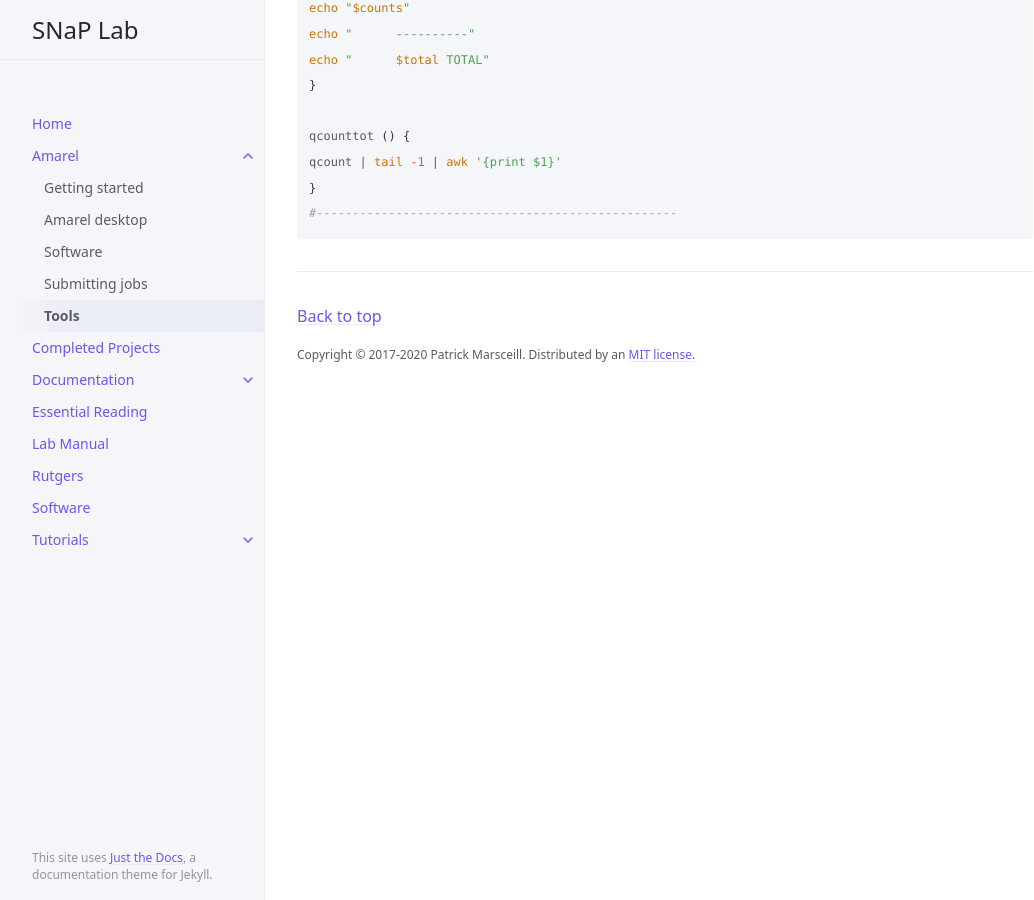
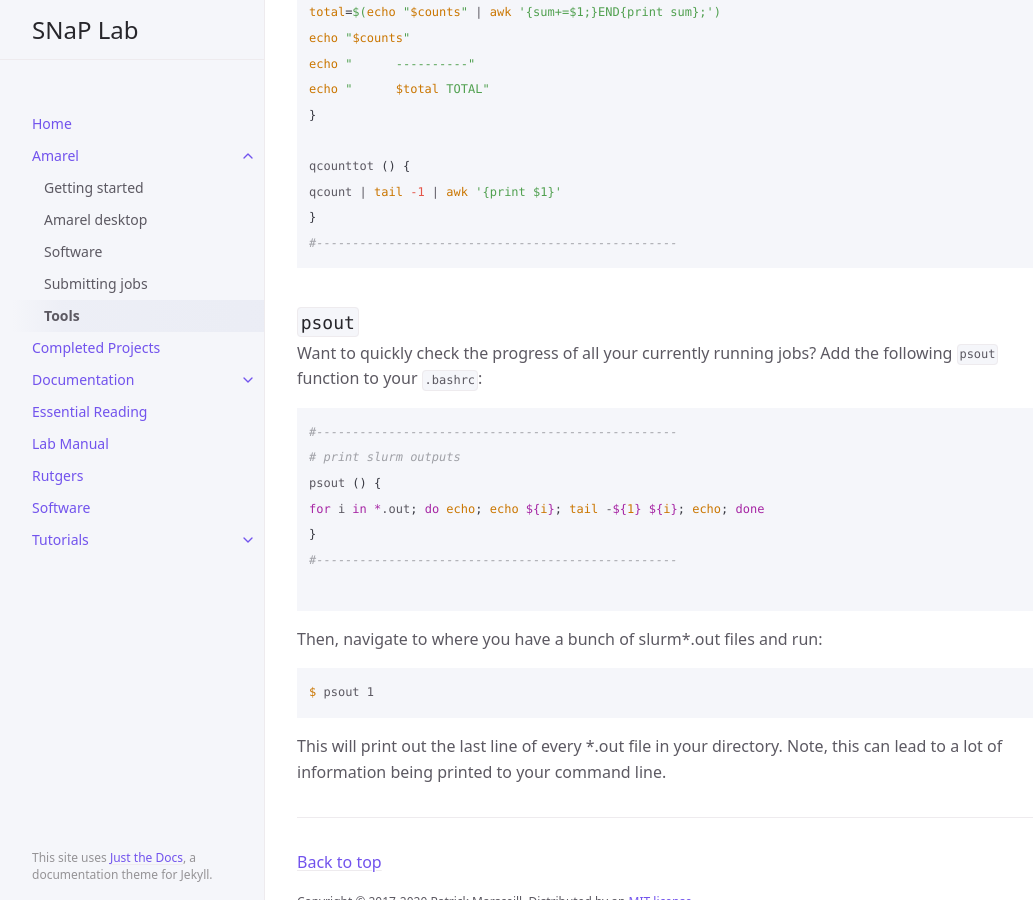
Before and after one commit to LindenParkesLab/snaplab.github.io, a Jekyll site: the page built from docs/amarel/tools.md, in a window 1280 px wide and 900 px high, scrolled down 1960 px. Shown: the whole window, without its empty margins (107-1141 px from the left). Built offline with Jekyll 4.4.1, drawn with Linux system fonts in a browser that asks for light colours; cached includes are drawn as plain includes.

Commit message:
added psout

````diff
--- a/docs/amarel/tools.md
+++ b/docs/amarel/tools.md
@@ -72,3 +72,25 @@ qcount | tail -1 | awk '{print $1}'
 }
 #--------------------------------------------------
 ```
+
+## `psout`
+
+Want to quickly check the progress of all your currently running jobs? Add the following `psout` function to your `.bashrc`:
+
+```bash
+#--------------------------------------------------
+# print slurm outputs
+psout () {
+for i in *.out; do echo; echo ${i}; tail -${1} ${i}; echo; done
+}
+#--------------------------------------------------
+
+```
+
+Then, navigate to where you have a bunch of slurm*.out files and run:
+
+```bash
+$ psout 1
+```
+
+This will print out the last line of every *.out file in your directory. Note, this can lead to a lot of information being printed to your command line.
````
